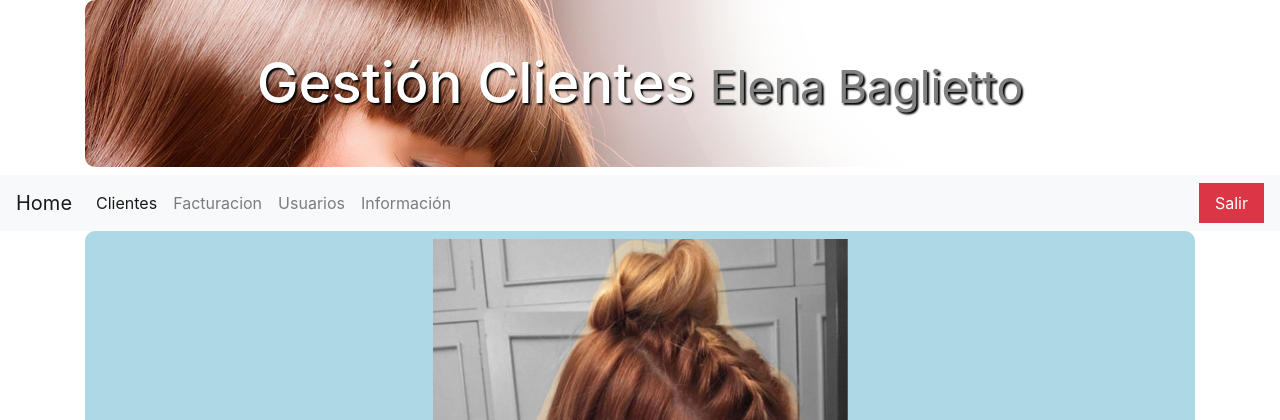
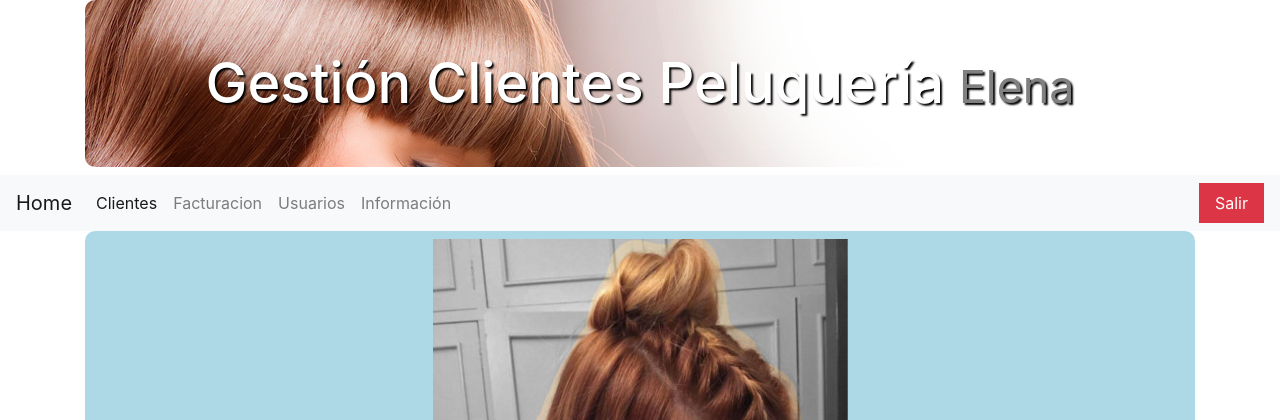
Before and after one commit to davibern/GestionClientes, a PHP site: page / in a window 1280 px wide. Shown: the top 420 px of the page. Run offline with PHP 8.4, Linux system fonts and the light colour scheme; the visitor is signed in with stand-in values (Sample User, id 1); some libraries are stand-ins or nearby versions.

Commit message:
3.0.1804
Cambio del título del header

```diff
--- a/view/theme-basic/theme.body.php
+++ b/view/theme-basic/theme.body.php
@@ -1,7 +1,7 @@
 <body>
     <header class="header">
         <div class="container">
-            <h1>Gestión Clientes <small><a href="index.php" class="non-format">Elena Baglietto</a></small></h1>
+            <h1>Gestión Clientes Peluquería <small><a href="index.php" class="non-format">Elena</a></small></h1>
         </div>
     </header>
 
```
